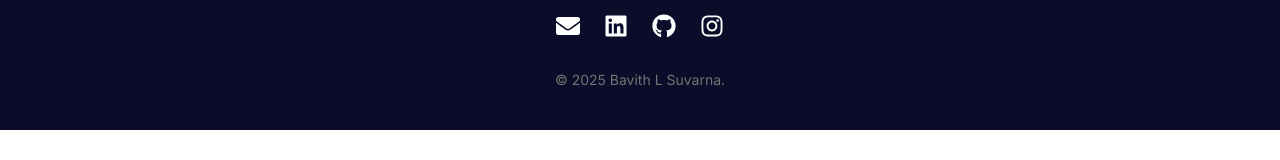
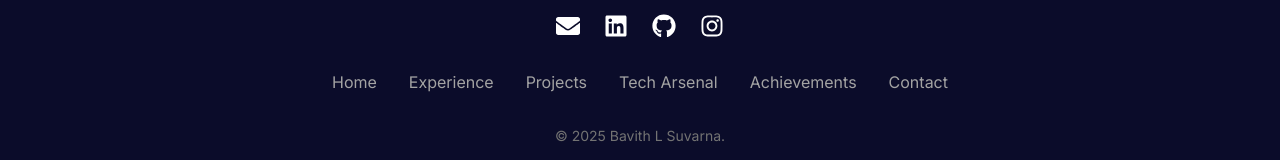
Before and after one commit to BavithSuvarna/bavithportfolio, a React (Vite) app: page / in a window 1280 px wide. Shown: the part 5456-5616 px from the top of the page. Before the commit the page ends 5586 px from the top, so only its background shows below. Built offline with nearby package versions, Linux system fonts and the light colour scheme.

Commit message:
Added footer navigations including Home

```diff
--- a/src/components/Contact.jsx
+++ b/src/components/Contact.jsx
@@ -50,6 +50,16 @@ const Contact = () => {
           </a>
         </div>
 
+        {/* Navigation Links */}
+        <div className="mt-8 flex flex-wrap justify-center gap-8 text-neutral-400">
+          <a href="#" className="hover:text-white transition-colors duration-300">Home</a>
+          <a href="#experience" className="hover:text-white transition-colors duration-300">Experience</a>
+          <a href="#projects" className="hover:text-white transition-colors duration-300">Projects</a>
+          <a href="#technologies" className="hover:text-white transition-colors duration-300">Tech Arsenal</a>
+          <a href="#achievements" className="hover:text-white transition-colors duration-300">Achievements</a>
+          <a href="#contact" className="hover:text-white transition-colors duration-300">Contact</a>
+        </div>
+
         {/* Copyright Section */}
         <div className="mt-8 text-center text-sm text-neutral-500">
           © 2025 Bavith L Suvarna.
```
